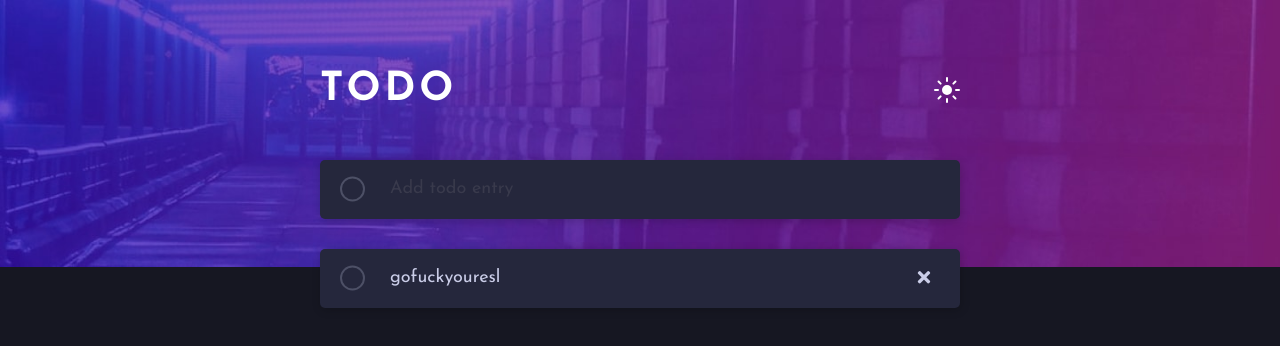
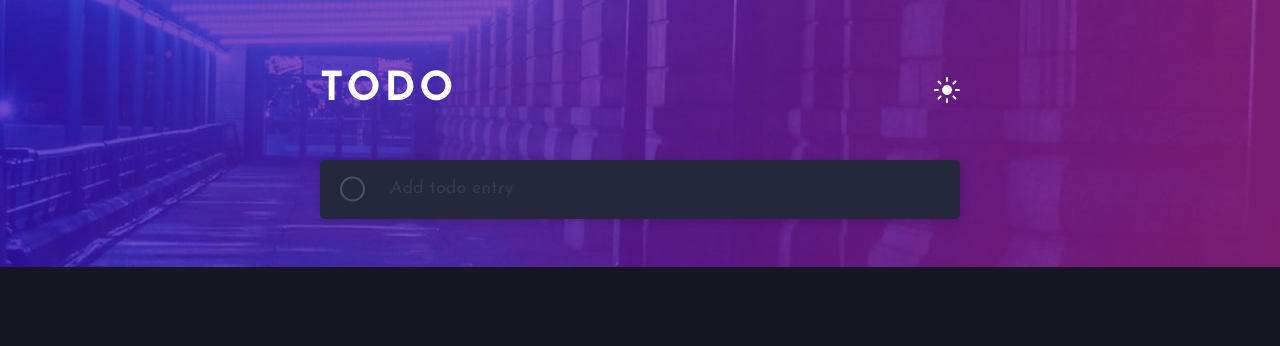
Before and after one commit to sardarz/react_todo, a React (Create React App) app: page / in a window 1280 px wide. Shown: the top 346 px of the page. Built offline with nearby package versions, Linux system fonts and the light colour scheme.

Commit message:
work on todo item

```diff
--- a/src/components/TodoItem.js
+++ b/src/components/TodoItem.js
@@ -1,13 +1,19 @@
-import React, { useState } from 'react';
+import React, { useState, useEffect } from 'react';
 
-const TodoItem = ({ value }) => {
+const TodoItem = ({ value, isCompleted }) => {
   const [checked, setChecked] = useState(false);
+
+  useEffect(() => {
+    isCompleted = checked;
+  }, [checked]);
 
   return (
     <div className="todo__item">
       <div
         className={`circle ${checked ? 'checked' : ''}`}
-        onClick={() => setChecked(!checked)}
+        onClick={() => {
+          setChecked(!checked);
+        }}
       >
         <i className="fas fa-check"></i>
       </div>
--- a/src/components/TodoList.js
+++ b/src/components/TodoList.js
@@ -2,8 +2,15 @@ import React from 'react';
 import TodoItem from './TodoItem';
 
 const TodoList = ({listTodo}) => {
+  const renderedListTodo = listTodo.map((item, idx) => {
+    if (!listTodo.length) return
+    return (
+        <TodoItem value={item.value} isCompleted={item.isCompleted} key={item.value} />
+    )
+  })
+  console.log(listTodo);
   return <div>
-    <TodoItem value="gofuckyouresl"/>
+    {renderedListTodo}
   </div>;
 };
 
```
